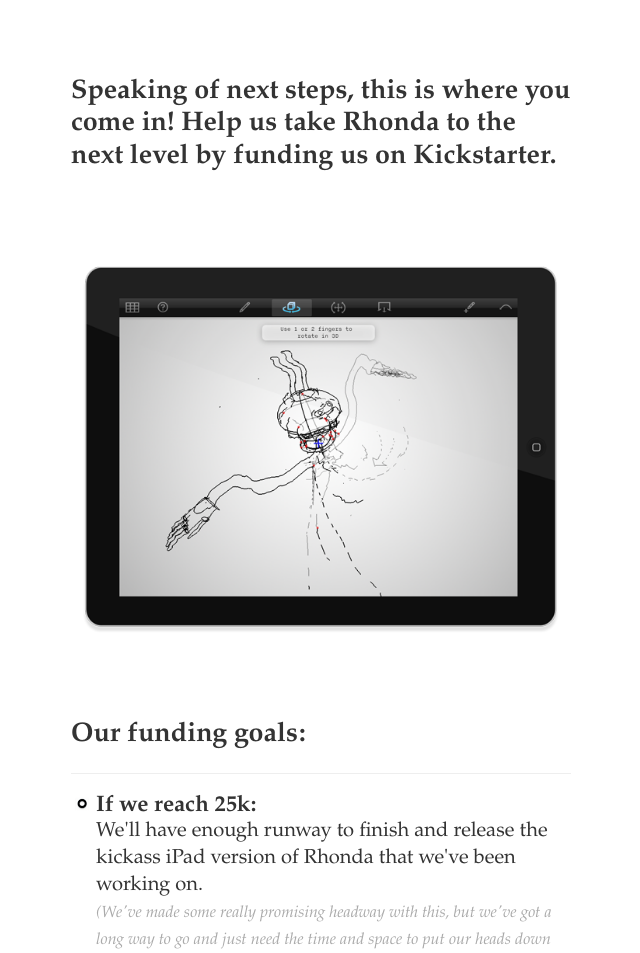
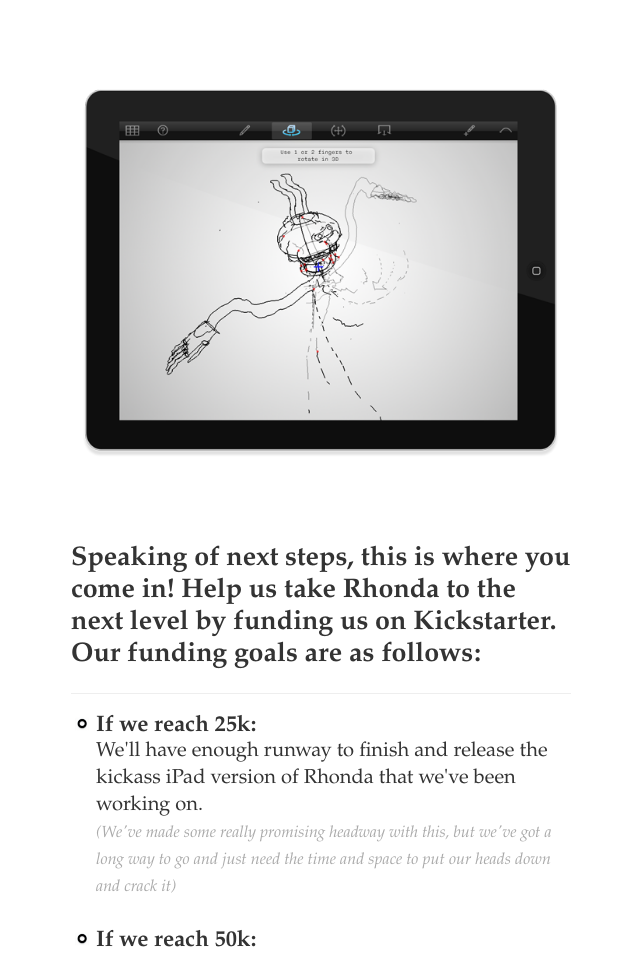
Before and after one commit to pitarupaterson/pitarupaterson_site, a plain HTML site: page rhonda/index.html in a window 1280 px wide. Shown: the part 1546-2499 px from the top of the page, without its empty margins (319-959 px from the left). Drawn offline with Linux system fonts and the light colour scheme.

Commit message:
tightened

```diff
--- a/rhonda/index.html
+++ b/rhonda/index.html
@@ -92,20 +92,21 @@
 
 
 
-        <div class="copy-block benefits-block left">
+<!--         <div class="copy-block benefits-block left">
 
           <h2>
             Speaking of next steps, this is where you come in!
             Help us take Rhonda to the next level by funding us on Kickstarter.
           </h2>
-        </div>
+        </div> -->
         <div class="copy-block benefits-block left">
           <img src="img/rhonda-ipad-2.jpg" class="">
         </div>
         <div class="copy-block benefits-block left">
 
           <h2>
-            Our funding goals:
+            Speaking of next steps, this is where you come in!
+            Help us take Rhonda to the next level by funding us on Kickstarter. Our funding goals are as follows:
           </h2>
 
           <hr>
```
